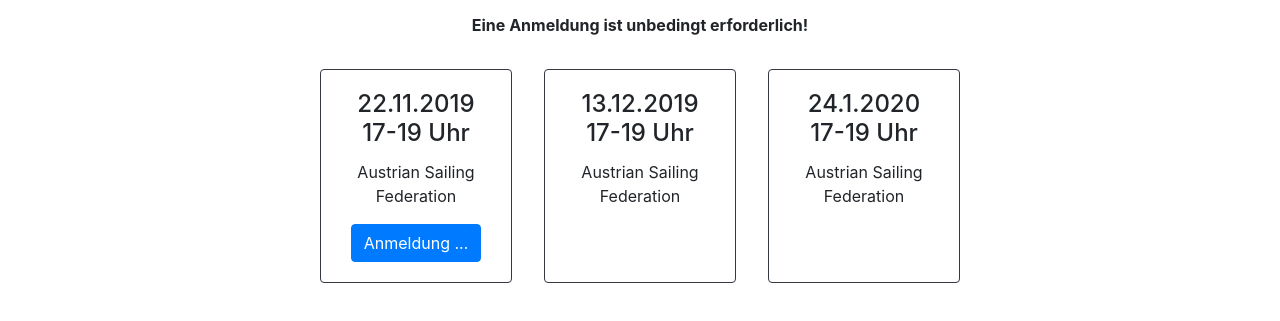
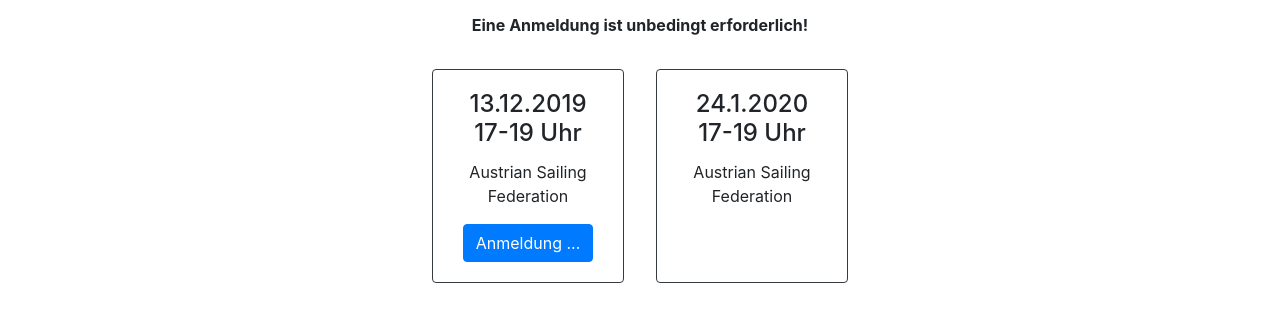
Before and after one commit to coderdojo-neusiedl/coderdojo-neusiedl.github.io, a plain HTML site: page termine.html in a window 1280 px wide. Shown: the part 203-524 px from the top of the page. Drawn offline with nearby package versions, Linux system fonts and the light colour scheme.

Commit message:
updated events

```diff
--- a/termine.html
+++ b/termine.html
@@ -68,19 +68,9 @@
 <div class="row justify-content-center">
   <div class="card bg-white border-dark text-center" style="max-width:12em;margin:1em">
 		<div class="card-body">
-			<h4 class="card-title text-center">22.11.2019 17-19 Uhr</h4>
+			<h4 class="card-title text-center">13.12.2019 17-19 Uhr</h4>
 			<p class="card-text text-center">Austrian Sailing Federation</p>
 			<a href="anmeldung.html" class="btn btn-primary text-center" role="button">Anmeldung ...</a>
-			<!--h3>
-				<span class="badge badge-danger">Ausgebucht</span>
-			</h3-->
-		</div>
-  </div>
-  <div class="card bg-white border-dark text-center" style="max-width:12em;margin:1em">
-		<div class="card-body">
-			<h4 class="card-title text-center">13.12.2019 17-19 Uhr</h4>
-			<p class="card-text text-center">Austrian Sailing Federation</p>
-			<!--a href="anmeldung.html" class="btn btn-primary text-center" role="button">Anmeldung ...</a-->
 			<!--h3>
 				<span class="badge badge-danger">Ausgebucht</span>
 			</h3-->
```
